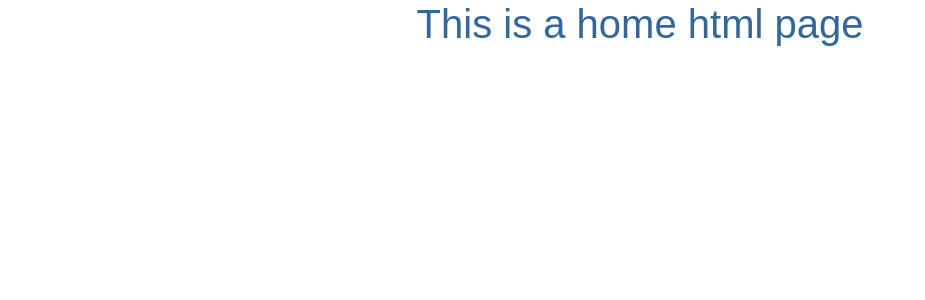
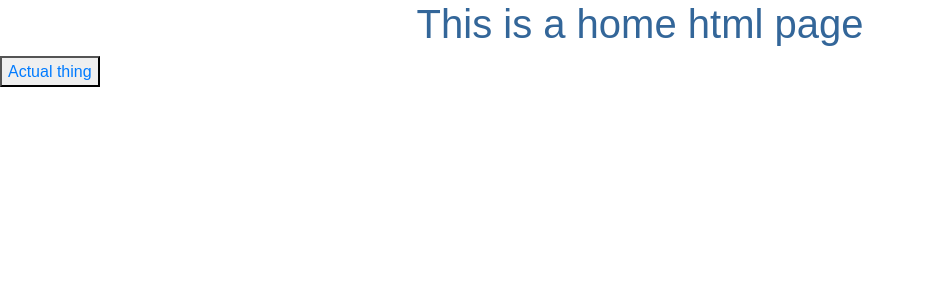
Before and after one commit to boomsaka/CISC474project2, an Angular app in the folder nasa-web/: page /home in a window 1280 px wide. Shown: the top 300 px of the page, without its empty margins (0-925 px from the left). Built offline with nearby package versions, Linux system fonts and the light colour scheme; no server answers.

Commit message:
Button that links to apods

```diff
--- a/nasa-web/src/app/home/home.component.html
+++ b/nasa-web/src/app/home/home.component.html
@@ -3,4 +3,5 @@
 </head>
 <body>
         <h1>This is a home html page</h1>
+        <button type="button" class='navbar-toggle collapsed' (click)="menuCollapsed = !menuCollapsed"><a routerLink="../apods">Actual thing</a></button>
 </body>
```
